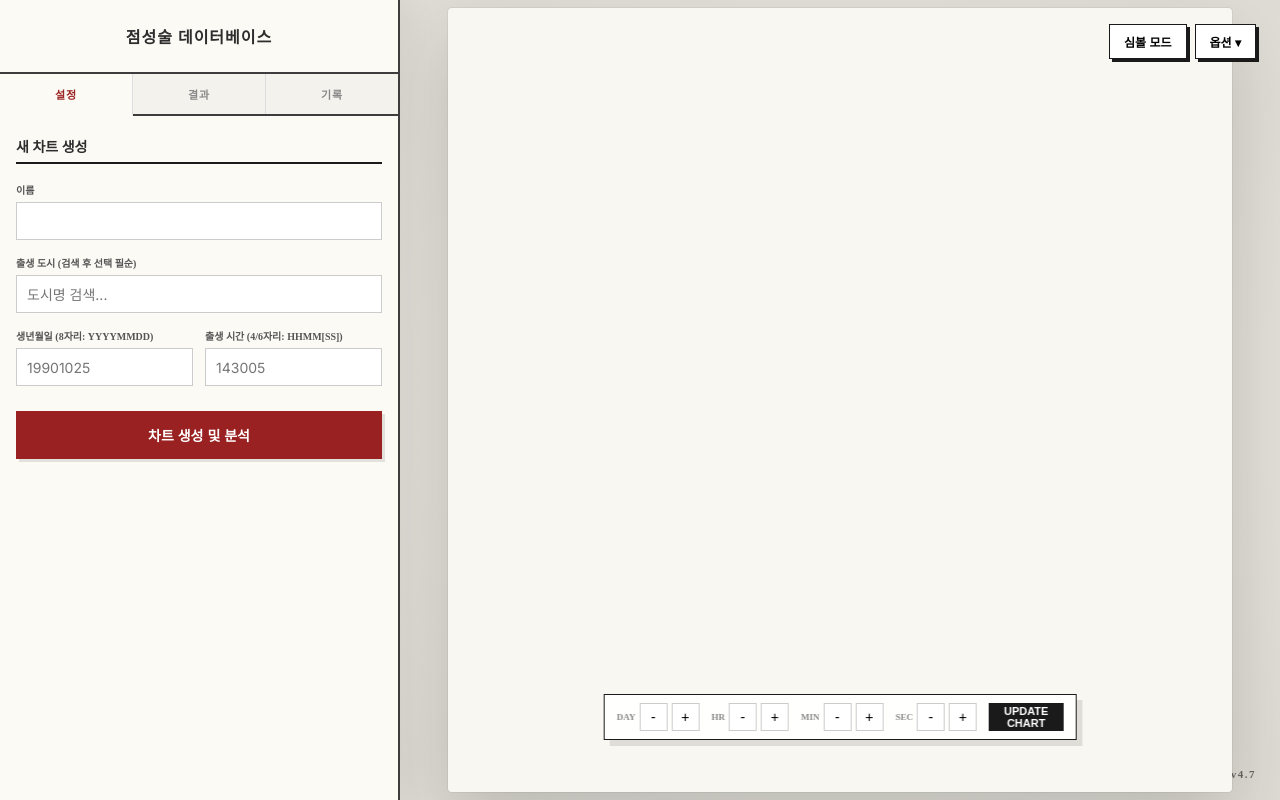
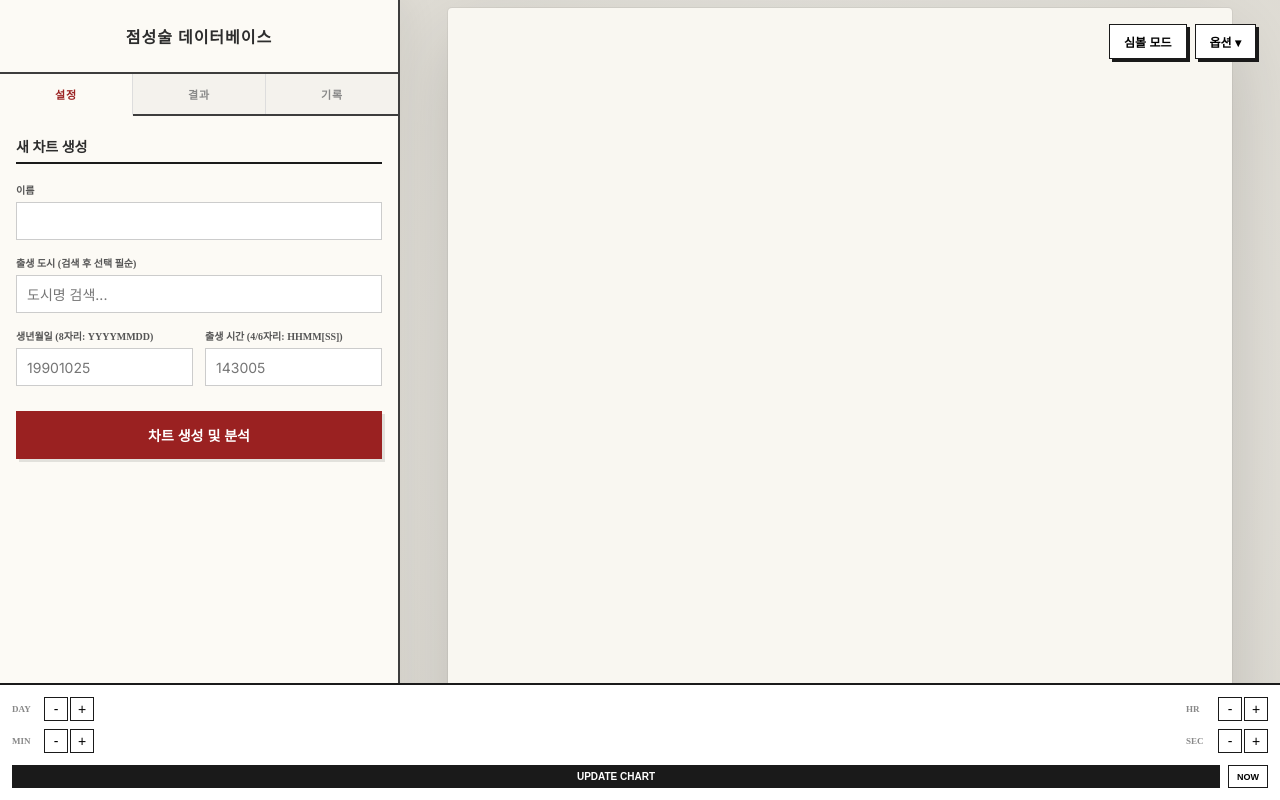
Before and after one commit to lambda0x63/ephe, a FastAPI app: page /dashboard in a window 1280 px wide. Run offline with FastAPI, Linux system fonts and the light colour scheme; some libraries are stand-ins or nearby versions; some web fonts are replaced.

Commit message:
feat: Relocate time stepper to sidebar, update its layout and styling, and add a 'NOW' button.

```diff
--- a/app/templates/dashboard.html
+++ b/app/templates/dashboard.html
@@ -208,29 +208,35 @@
             cursor: pointer;
         }
 
-        /* Time Stepper Toolbar */
+        /* Time Stepper (Sidebar Bottom) */
         .time-stepper {
             position: absolute;
-            bottom: 60px;
-            left: 50%;
-            transform: translateX(-50%);
-            z-index: 100;
+            bottom: 0;
+            left: 0;
+            right: 0;
+            background: #fff;
+            border-top: 2px solid #1a1a1a;
             display: flex;
-            background: rgba(255, 255, 255, 0.9);
-            border: 1px solid #1a1a1a;
-            padding: 8px 12px;
-            gap: 12px;
-            box-shadow: 6px 6px 0px rgba(0, 0, 0, 0.1);
-            backdrop-filter: blur(4px);
+            flex-direction: column;
+            padding: 12px;
+            gap: 8px;
+            z-index: 10;
+        }
+
+        .step-row {
+            display: flex;
+            justify-content: space-between;
+            align-items: center;
         }
 
         .step-group {
             display: flex;
             align-items: center;
-            gap: 4px;
+            gap: 2px;
         }
 
         .step-label {
+            width: 30px;
             font-size: 9px;
             font-weight: 900;
             color: #888;
@@ -239,9 +245,9 @@
 
         .step-btn {
             background: #fff;
-            border: 1px solid #ccc;
-            width: 28px;
-            height: 28px;
+            border: 1px solid #1a1a1a;
+            width: 24px;
+            height: 24px;
             display: flex;
             align-items: center;
             justify-content: center;
@@ -251,20 +257,36 @@
         }
 
         .step-btn:hover {
-            background: #f0f0f0;
-            border-color: #1a1a1a;
+            background: #1a1a1a;
+            color: #fff;
         }
 
         .step-btn:active {
             transform: translateY(1px);
         }
 
+        .time-quick-actions {
+            display: grid;
+            grid-template-columns: 1fr auto;
+            gap: 8px;
+            margin-top: 4px;
+        }
+
+        .now-btn {
+            background: #fff;
+            border: 1px solid #1a1a1a;
+            font-size: 9px;
+            font-weight: 900;
+            padding: 0 8px;
+            cursor: pointer;
+        }
+
         .update-btn {
             background: #1a1a1a;
             color: #fff;
             border: none;
-            padding: 0 15px;
-            font-size: 11px;
+            padding: 6px;
+            font-size: 10px;
             font-weight: 800;
             cursor: pointer;
             text-transform: uppercase;
@@ -413,6 +435,36 @@
                     </div>
                 </div>
             </div>
+            <div x-show="activeTab !== 'archive'" class="time-stepper" x-cloak>
+                <div class="step-row">
+                    <div class="step-group">
+                        <span class="step-label">Day</span>
+                        <button class="step-btn" @click="adjustTime('d', -1)">-</button>
+                        <button class="step-btn" @click="adjustTime('d', 1)">+</button>
+                    </div>
+                    <div class="step-group">
+                        <span class="step-label">Hr</span>
+                        <button class="step-btn" @click="adjustTime('h', -1)">-</button>
+                        <button class="step-btn" @click="adjustTime('h', 1)">+</button>
+                    </div>
+                </div>
+                <div class="step-row">
+                    <div class="step-group">
+                        <span class="step-label">Min</span>
+                        <button class="step-btn" @click="adjustTime('m', -1)">-</button>
+                        <button class="step-btn" @click="adjustTime('m', 1)">+</button>
+                    </div>
+                    <div class="step-group">
+                        <span class="step-label">Sec</span>
+                        <button class="step-btn" @click="adjustTime('s', -1)">-</button>
+                        <button class="step-btn" @click="adjustTime('s', 1)">+</button>
+                    </div>
+                </div>
+                <div class="time-quick-actions">
+                    <button class="update-btn" @click="htmx.trigger('#chartForm', 'submit')">Update Chart</button>
+                    <button class="now-btn" @click="setNow()">NOW</button>
+                </div>
+            </div>
         </aside>
 
         <!-- Main Display -->
@@ -434,31 +486,7 @@
                     </div>
                 </div>
             </div>
-            <!-- Time Stepper Toolbar -->
-            <div class="time-stepper">
-                <div class="step-group">
-                    <span class="step-label">Day</span>
-                    <button class="step-btn" @click="adjustTime('d', -1)">-</button>
-                    <button class="step-btn" @click="adjustTime('d', 1)">+</button>
-                </div>
-                <div class="step-group">
-                    <span class="step-label">Hr</span>
-                    <button class="step-btn" @click="adjustTime('h', -1)">-</button>
-                    <button class="step-btn" @click="adjustTime('h', 1)">+</button>
-                </div>
-                <div class="step-group">
-                    <span class="step-label">Min</span>
-                    <button class="step-btn" @click="adjustTime('m', -1)">-</button>
-                    <button class="step-btn" @click="adjustTime('m', 1)">+</button>
-                </div>
-                <div class="step-group">
-                    <span class="step-label">Sec</span>
-                    <button class="step-btn" @click="adjustTime('s', -1)">-</button>
-                    <button class="step-btn" @click="adjustTime('s', 1)">+</button>
-                </div>
-                <button class="update-btn" @click="document.getElementById('chartForm').requestSubmit()">Update
-                    Chart</button>
-            </div>
+
             <div id="chart-paper" class="chart-paper">
                 <svg id="natal-chart" width="800" height="800" viewBox="0 0 800 800" class="chart-svg"></svg>
             </div>
```
